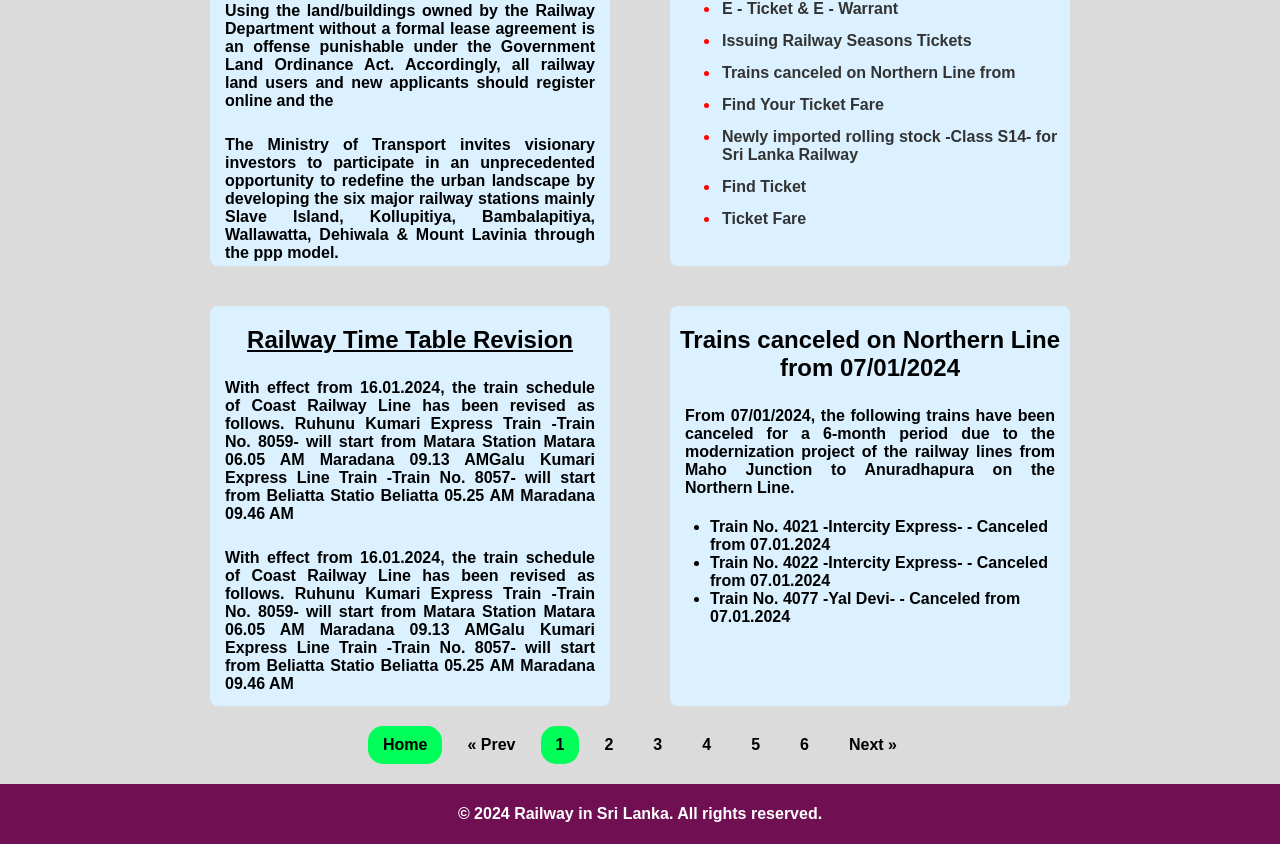
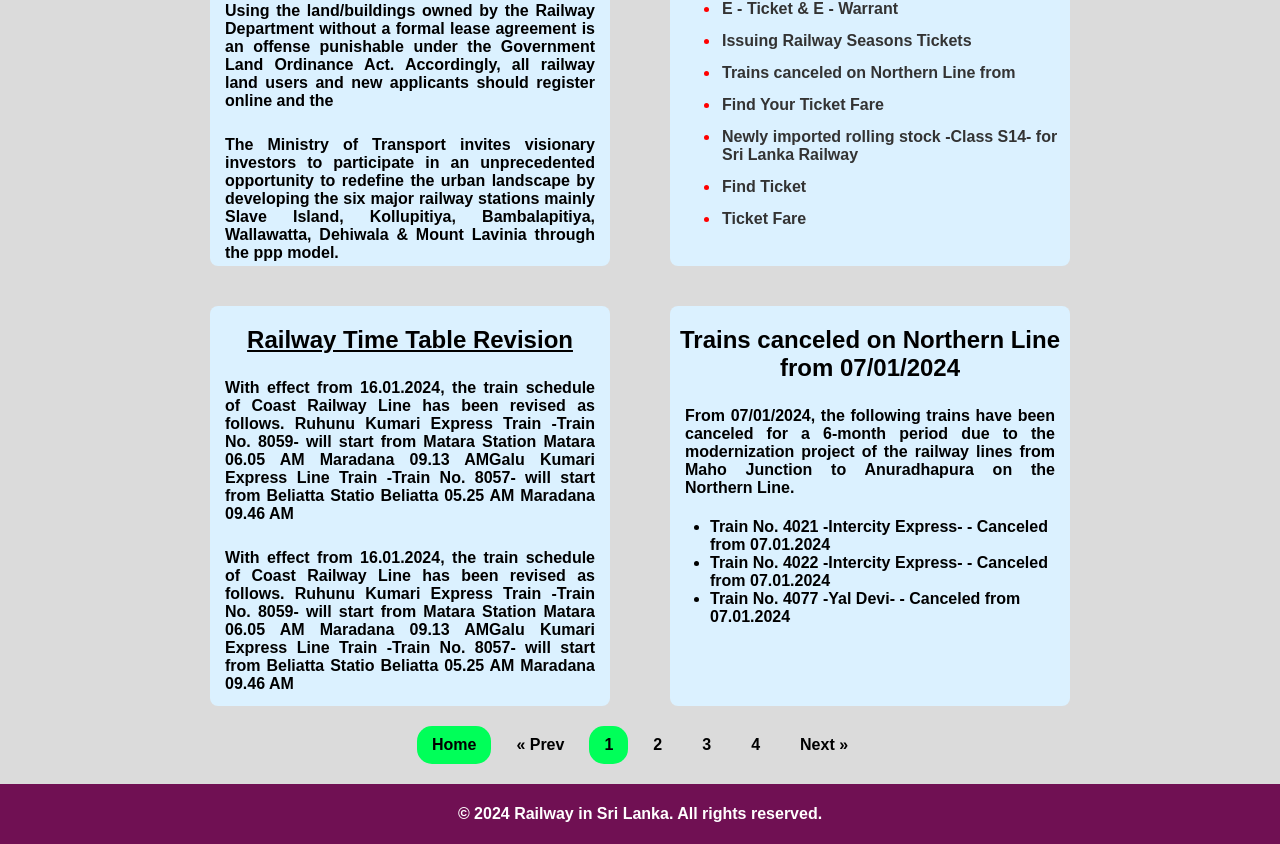
Before and after one commit to nilupul-madhusanka/sri-lanka-railway-by-nms, a React (Create React App) app: page / in a window 1280 px wide. Shown: the part 642-1486 px from the top of the page. Built offline with nearby package versions, Linux system fonts and the light colour scheme.

Commit message:
Update HomePage.js

```diff
--- a/src/components/HomePage.js
+++ b/src/components/HomePage.js
@@ -118,17 +118,15 @@ const HomePage = () => {
               </ul>
             </div>
           </div>
-          <div className="pagination">
+          <aside className="pagination">
             <a href="/" class="active">Home</a>
             <a href="/">&laquo; Prev</a>
             <a href="/" class="active">1</a>
             <a href="/">2</a>
             <a href="/">3</a>
             <a href="/">4</a>
-            <a href="/">5</a>
-            <a href="/">6</a>
             <a href="/">Next &raquo;</a>
-          </div>
+          </aside>
         </section>
       </main>
       <footer>
```
